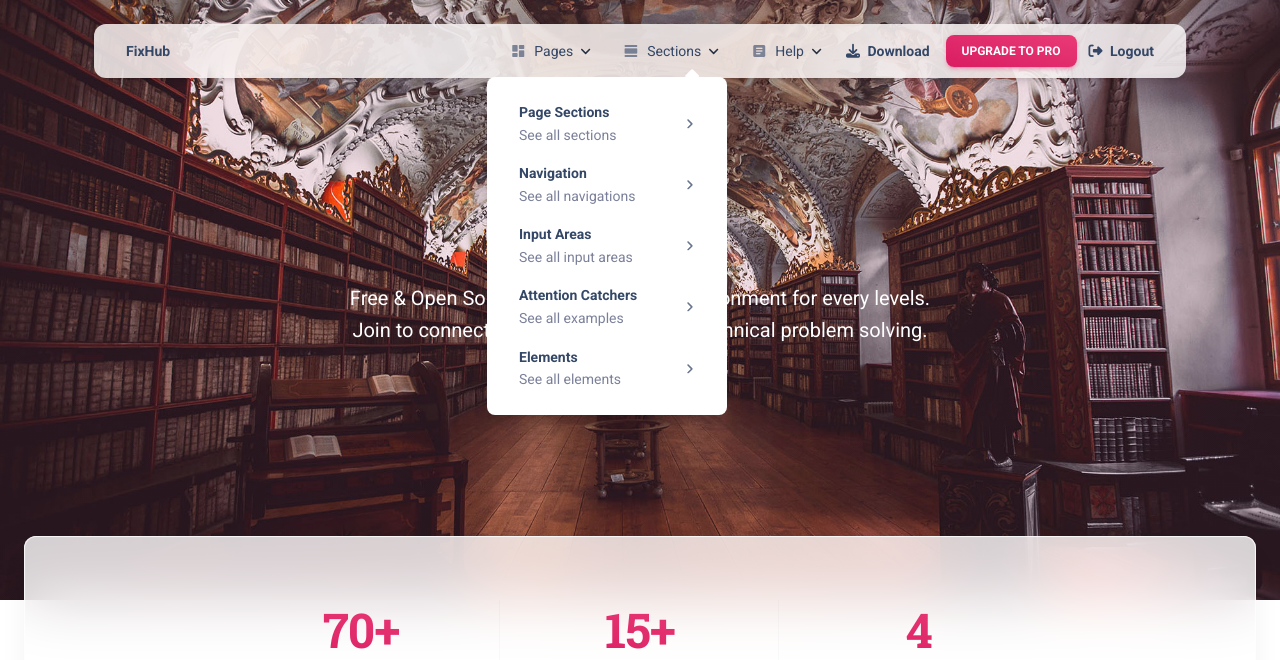
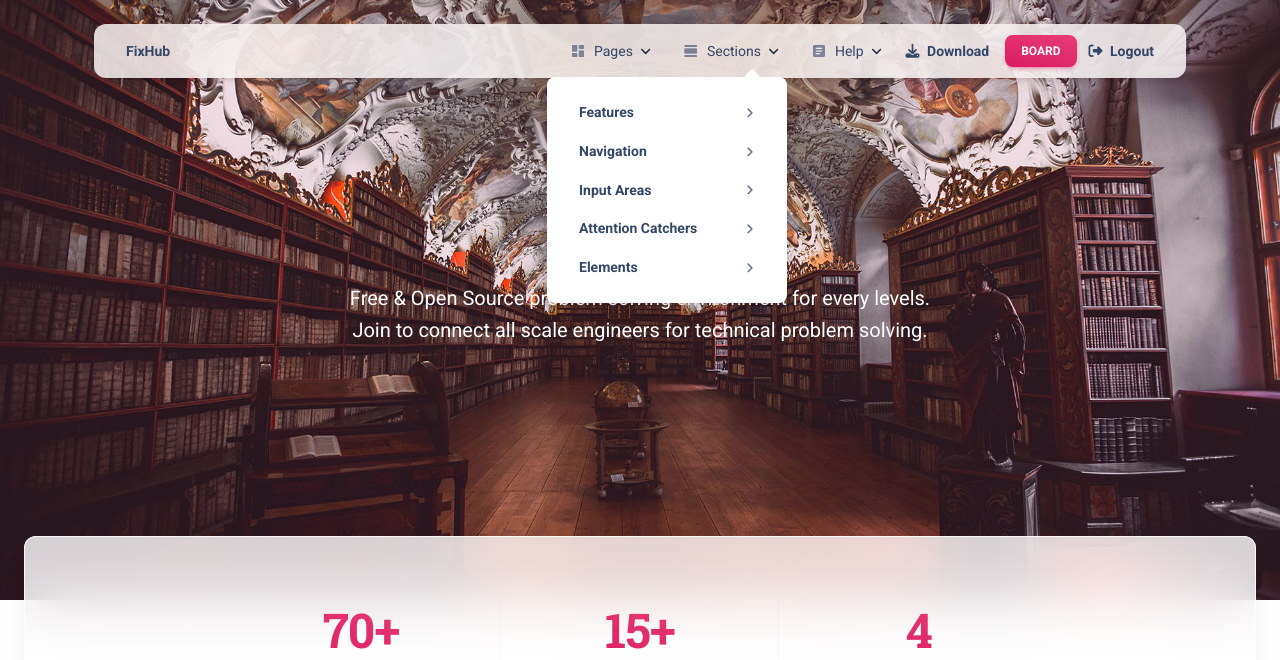
Before and after one commit to tanerjn/fixhubs.github.io, a Flask app: page /index in a window 1280 px wide, after a click that opens the changed part. Shown: the top 660 px of the page. Run offline with Flask 2, Linux system fonts and the light colour scheme; the visitor is signed in with stand-in values (Sample User, id 1); some libraries are stand-ins or nearby versions.

Commit message:
changed images, working for the nav bar disalignment

```diff
--- a/apps/templates/home/about-us.html
+++ b/apps/templates/home/about-us.html
@@ -43,7 +43,7 @@
                 <div class="info">
                   <i class="material-icons text-3xl text-gradient text-info mb-3">public</i>
                   <h5>Collaboration possibility</h5>
-                  <p>Get in touch for the people who are willing to collaborate.</p>
+                  <p>Get in touch with the right people</p>
                 </div>
               </div>
               <div class="col-md-6">
--- a/apps/templates/home/page-403.html
+++ b/apps/templates/home/page-403.html
@@ -30,7 +30,7 @@
             <div class="card-body">
               <form role="form" class="text-start">
                 <p class="mt-4 text-sm text-center">
-                  If the problem persists, please contact support.
+                  If the problem persists, please let us know.
                   <br />
                   <br />
                   <a href="/" class="text-primary text-gradient font-weight-bold">HOME</a>
--- a/apps/templates/home/ui-sections-hero-sections.html
+++ b/apps/templates/home/ui-sections-hero-sections.html
@@ -92,7 +92,7 @@
         <div class="mb-4 w-100 w-md-50 w-lg-25">
           <nav aria-label="breadcrumb">
             <ol class="breadcrumb">
-              <li class="breadcrumb-item"><a href="https://demos.tanerjn.com/material-kit-pro/index">Page Sections</a></li>
+              <li class="breadcrumb-item"><a href="https://demos.tanerjn.com/material-kit-pro/index">Featuress</a></li>
               <li class="breadcrumb-item active" aria-current="page">Page Headers</li>
             </ol>
           </nav>
--- a/apps/templates/includes/navigation.html
+++ b/apps/templates/includes/navigation.html
@@ -77,8 +77,8 @@
                         <a class="dropdown-item py-2 ps-3 border-radius-md" href="/">
                           <div class="w-100 d-flex align-items-center justify-content-between">
                             <div>
-                              <h6 class="dropdown-header text-dark font-weight-bolder d-flex justify-content-cente align-items-center p-0">Page Sections</h6>
-                              <span class="text-sm">See all sections</span>
+                              <h6 class="dropdown-header text-dark font-weight-bolder d-flex justify-content-cente align-items-center p-0">Features</h6>
+                              <span class="text-sm"></span>
                             </div>
                             <img src="/static/assets/img/down-arrow.svg" alt="down-arrow" class="arrow">
                           </div>
@@ -97,7 +97,7 @@
                           <div class="w-100 d-flex align-items-center justify-content-between">
                             <div>
                               <h6 class="dropdown-header text-dark font-weight-bolder d-flex justify-content-cente align-items-center p-0">Navigation</h6>
-                              <span class="text-sm">See all navigations</span>
+                              <span class="text-sm"></span>
                             </div>
                             <img src="/static/assets/img/down-arrow.svg" alt="down-arrow" class="arrow">
                           </div>
@@ -119,7 +119,7 @@
                           <div class="w-100 d-flex align-items-center justify-content-between">
                             <div>
                               <h6 class="dropdown-header text-dark font-weight-bolder d-flex justify-content-cente align-items-center p-0">Input Areas</h6>
-                              <span class="text-sm">See all input areas</span>
+                              <span class="text-sm"></span>
                             </div>
                             <img src="/static/assets/img/down-arrow.svg" alt="down-arrow" class="arrow">
                           </div>
@@ -138,7 +138,7 @@
                           <div class="w-100 d-flex align-items-center justify-content-between">
                             <div>
                               <h6 class="dropdown-header text-dark font-weight-bolder d-flex justify-content-cente align-items-center p-0">Attention Catchers</h6>
-                              <span class="text-sm">See all examples</span>
+                              <span class="text-sm"></span>
                             </div>
                             <img src="/static/assets/img/down-arrow.svg" alt="down-arrow" class="arrow">
                           </div>
@@ -160,7 +160,7 @@
                           <div class="w-100 d-flex align-items-center justify-content-between">
                             <div>
                               <h6 class="dropdown-header text-dark font-weight-bolder d-flex justify-content-cente align-items-center p-0">Elements</h6>
-                              <span class="text-sm">See all elements</span>
+                              <span class="text-sm"></span>
                             </div>
                             <img src="/static/assets/img/down-arrow.svg" alt="down-arrow" class="arrow">
                           </div>
@@ -206,15 +206,9 @@
                             </div>
                           </div>
                         </div>
-                        <!-- <a class="dropdown-item ps-3 border-radius-md mb-1" href="/ui-navigation-navbars.html">
-                          Navbars
-                        </a> -->
                         <a class="dropdown-item ps-3 border-radius-md mb-1" href="/ui-navigation-nav-tabs.html">
                           Nav Tabs
                         </a>
-                        <!-- <a class="dropdown-item ps-3 border-radius-md mb-1" href="/ui-navigation-pagination.html">
-                          Pagination
-                        </a> -->
                         <div class="d-flex mb-2 mt-3">
                           <div class="icon h-10 me-3 d-flex mt-1">
                             <i class="ni ni-badge text-gradient text-primary"></i>
@@ -277,13 +271,13 @@
                         <li class="nav-item list-group-item border-0 p-0">
                           <a class="dropdown-item py-2 ps-3 border-radius-md" target="_blank" href="https://tanerjn.us/support">
                             <h6 class="dropdown-header text-dark font-weight-bolder d-flex justify-content-cente align-items-center p-0">Support</h6>
-                            <span class="text-sm">Get support from experts (email and Discord)</span>
+                            <span class="text-sm"></span>
                           </a>
                         </li>
                         <li class="nav-item list-group-item border-0 p-0">
                           <a class="dropdown-item py-2 ps-3 border-radius-md" target="_blank" href="https://www.tanerjn.com/learning-lab/example">
-                            <h6 class="dropdown-header text-dark font-weight-bolder d-flex justify-content-cente align-items-center p-0">Getting Started - UI Docs</h6>
-                            <span class="text-sm">Explore this collection of fully designed components</span>
+                            <h6 class="dropdown-header text-dark font-weight-bolder d-flex justify-content-cente align-items-center p-0">Getting started</h6>
+                            <span class="text-sm"></span>
                           </a>
                         </li>
                       </ul>
@@ -292,11 +286,11 @@
                       <div class="col-md-12 g-0">
                         <a class="dropdown-item py-2 ps-3 border-radius-md" target="_blank" href="https://tanerjn.us/support">
                           <h6 class="dropdown-header text-dark font-weight-bolder d-flex justify-content-cente align-items-center p-0">Support</h6>
-                          <span class="text-sm">Get support from experts (email and Discord)</span>
+                          <span class="text-sm"></span>
                         </a>
                         <a class="dropdown-item py-2 ps-3 border-radius-md" target="_blank" href="https://www.tanerjn.com/learning-lab/example">
-                          <h6 class="dropdown-header text-dark font-weight-bolder d-flex justify-content-cente align-items-center p-0">Getting Started - UI Docs</h6>
-                          <span class="text-sm">Explore this collection of fully designed components</span>
+                          <h6 class="dropdown-header text-dark font-weight-bolder d-flex justify-content-cente align-items-center p-0">Getting Started</h6>
+                          <span class="text-sm"></span>
                         </a>
                       </div>
                     </div>
@@ -309,7 +303,7 @@
                   </a>
                 </li>
                 <li class="nav-item my-auto ms-3 ms-lg-0">
-                  <a href="https://tanerjn.com/fixhub" target="_blank" class="btn btn-sm  bg-gradient-primary  mb-0 me-1 mt-2 mt-md-0">Upgrade to Pro</a>
+                  <a href="dashboard.html" target="_blank" class="btn btn-sm  bg-gradient-primary  mb-0 me-1 mt-2 mt-md-0">BOARD</a>
                 </li>
 
                 {% if current_user.is_authenticated %}
```
Also changed, not shown: apps/templates/home/index.html (+9 -9 lines), apps/templates/includes/navigation-light.html (+8 -11 lines), apps/templates/includes/navigation-transparent.html (+12 -57 lines), apps/templates/layouts/base-fullscreen.html (+3 -7 lines).
